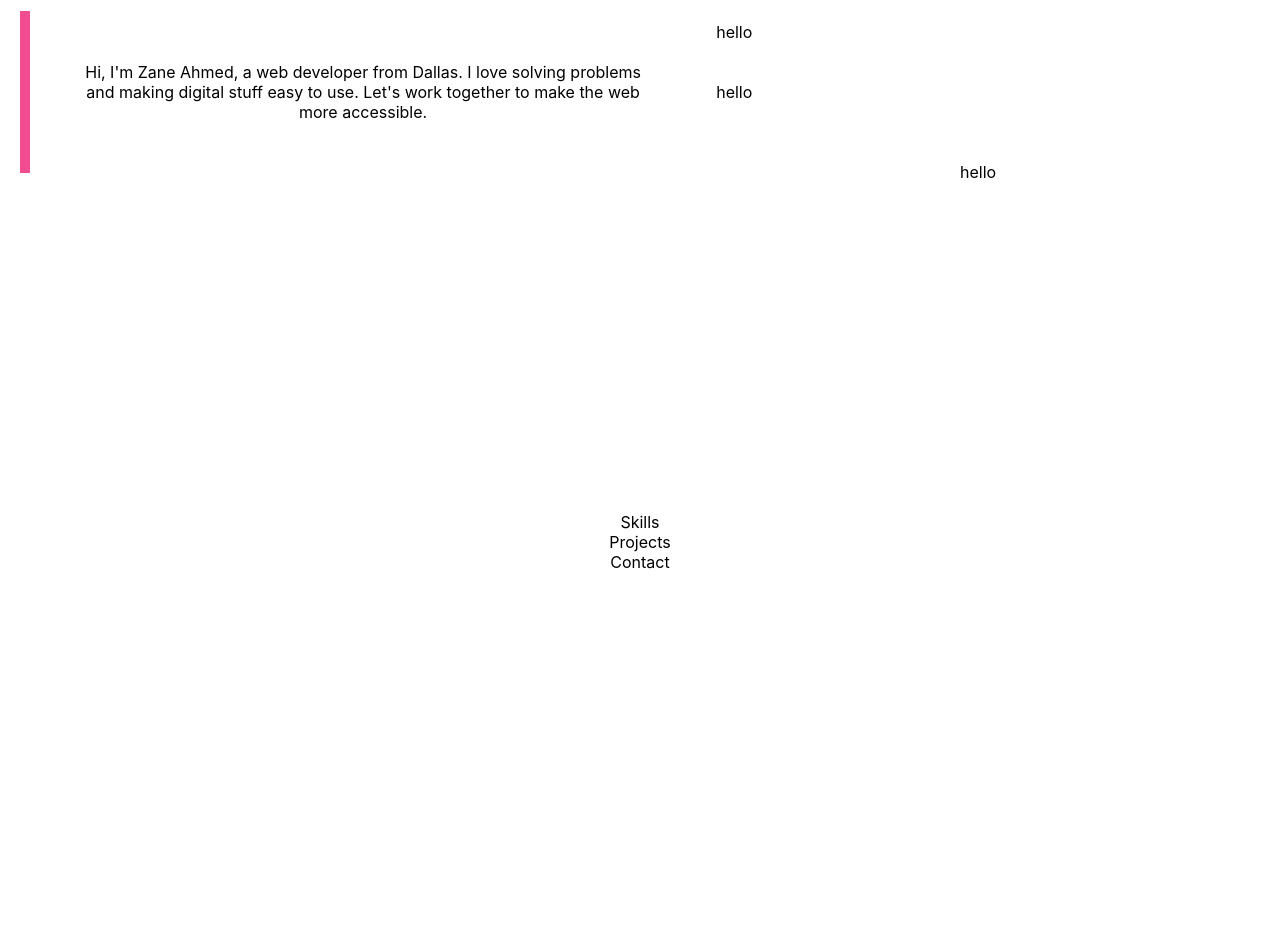
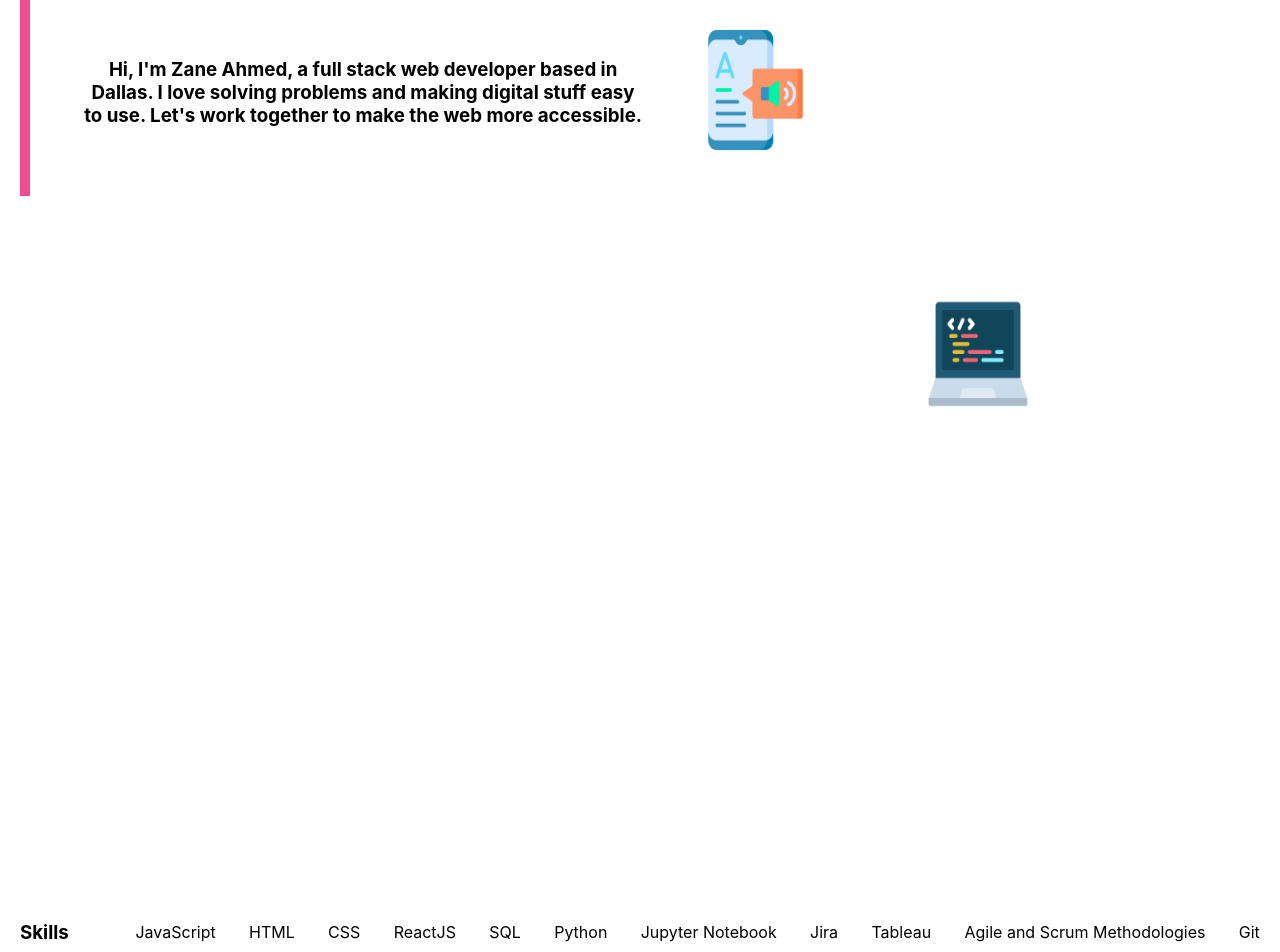
Before and after one commit to zaneahmed1/zane-portfolio, a React (Create React App) app: page / in a window 1280 px wide. Shown: the part 1220-2172 px from the top of the page. Before the commit the page ends 1792 px from the top, so only its background shows below. Built offline with nearby package versions, Linux system fonts and the light colour scheme.

Commit message:
update about with images and add skills

```diff
--- a/src/Components/About.css
+++ b/src/Components/About.css
@@ -6,9 +6,6 @@
     padding: 20px;
     min-height: 100vh;
     max-width: 100vw;
-  background-size: cover;
-  background-repeat: no-repeat;
-  background-attachment: fixed;
   }
 
 .about-left {
@@ -24,8 +21,12 @@
   }
 
   .row {
-    display: flex;
-    justify-content: space-between;
-    align-items: center;
-    padding: 20px;
+    display: grid;
+    grid-template-rows: 1fr 1fr;
+   padding: 1vh;
   }
+
+  img{
+    width: 8vw;
+    height: 15vh;
+  }
--- a/src/Components/About.js
+++ b/src/Components/About.js
@@ -1,22 +1,38 @@
-import React from 'react'
-import './About.css'
+import React from "react";
+import "./About.css";
+import laptop from "../Components/programming.png"
+import speech from "../Components/text-to-speech.png"
 
 export default function About() {
   return (
-    <div className='about-container'>
-      <div className='about-left'>
-
-      Hi, I'm Zane Ahmed, a web developer from Dallas. I love solving problems and making digital stuff easy to use. Let's work together to make the web more accessible.
+    <div className="about-container">
+      <div className="about-left">
+        <h3>
+        Hi, I'm Zane Ahmed, a full stack web developer based in Dallas. I love
+        solving problems and making digital stuff easy to use. Let's work
+        together to make the web more accessible.
+        </h3>
+      </div>
+      <div className="about-right">
+        <div className="row">
+          <img
+            src={laptop}
+            alt="image of laptop with code"
+          />
+        </div>
+        <div className="row">
+        <img
+            src={speech}
+            alt="image of text to speech tool"
+          />
+        </div>
+        <div className="row"></div>
+        <img
+            src={laptop}
+            alt="image of laptop with code"
+          />
+      </div>
     </div>
-      <div className='about-right'>
-        <div className='row'>
-hello </div>
-        <div className='row'>
-          hello </div>
-        <div className='row'></div>
-        hello </div>
-      </div>
-
-  )
+  );
 }
 //Add images to each row instead of the hello
--- /dev/null
+++ b/src/Components/Skills.css
@@ -0,0 +1,8 @@
+.skills-container {
+    display: flex;
+    justify-content: space-between;
+    align-items: center;
+    padding: 20px;
+    min-height: 100vh;
+    max-width: 100vw;
+  }
--- a/src/Components/Skills.js
+++ b/src/Components/Skills.js
@@ -1,7 +1,22 @@
 import React from 'react'
+import "./Skills.css"
 
 export default function Skills() {
   return (
-    <div>Skills</div>
+    <div className='skills-container'>
+<h3>Skills</h3>
+<br/>
+<div>JavaScript</div>
+<div>HTML</div>
+<div>CSS</div>
+<div>ReactJS</div>
+<div>SQL</div>
+<div>Python</div>
+<div>Jupyter Notebook</div>
+<div>Jira</div>
+<div>Tableau</div>
+<div>Agile and Scrum Methodologies</div>
+<div>Git</div>
+    </div>
   )
 }
```
Also changed, not shown: src/Components/programming.png (added), src/Components/text-to-speech.png (added).
